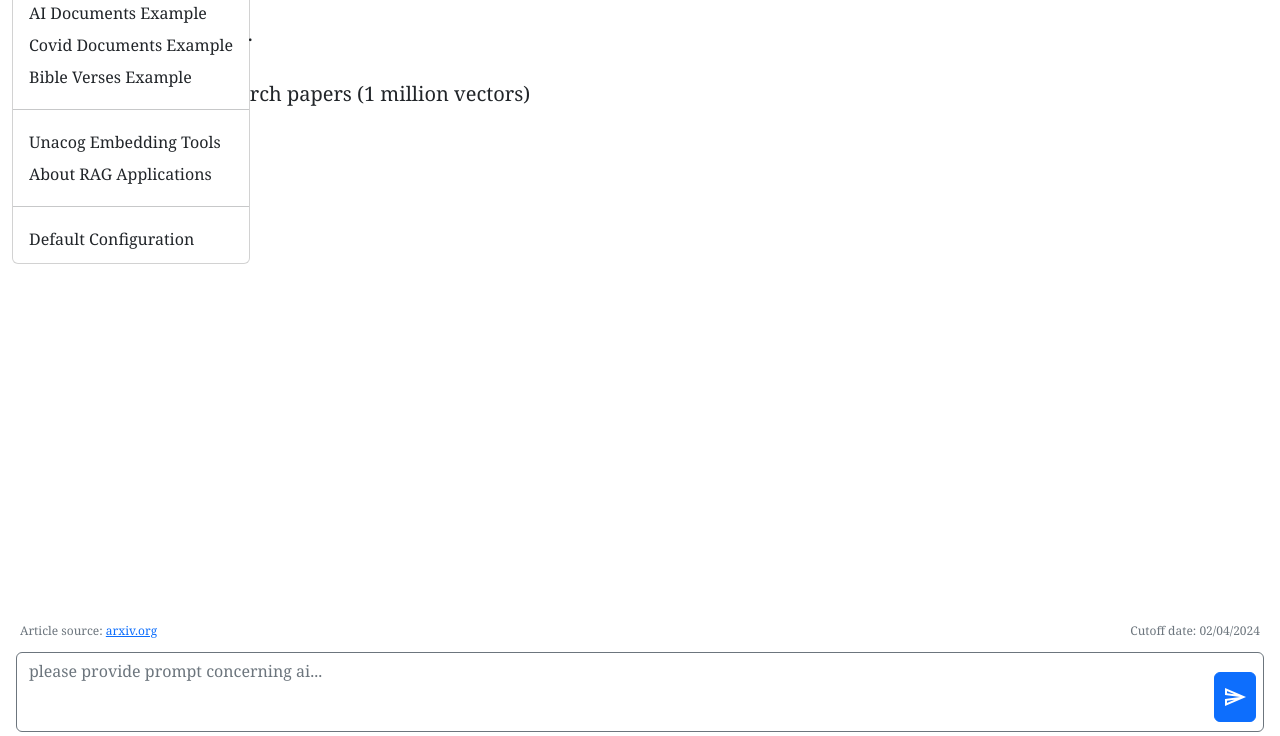
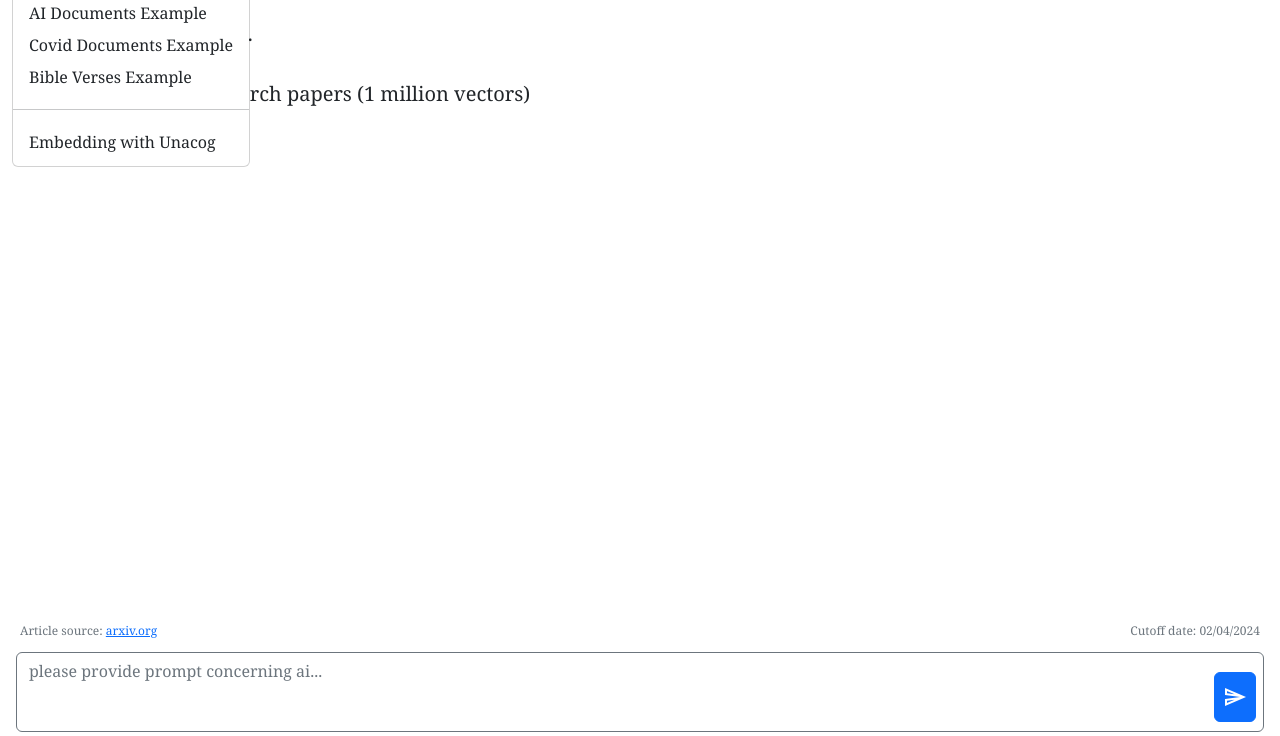
Before and after one commit to Mal402/unacogdemo, a plain HTML site: page public/aiarchive/index.html in a window 1280 px wide. Both pictures are taken after a click on the button "AI Papers". Shown: the part 64-800 px from the top of the page. Drawn offline with nearby package versions, Linux system fonts and the light colour scheme.

Commit message:
menu changes

```diff
--- a/public/aiarchive/index.html
+++ b/public/aiarchive/index.html
@@ -63,12 +63,7 @@
           <li>
             <hr>
           </li>
-          <li><a class="dropdown-item" href="https://unacog.com/embedding">Unacog Embedding Tools</a></li>
-          <li><a class="dropdown-item" href="/">About RAG Applications</a></li>
-          <li>
-            <hr>
-          </li>
-          <li><a class="reset_template_options_button dropdown-item " href="#reset">Default Configuration</a></li>
+          <li><a class="dropdown-item" href="https://unacog.com/embedding">Embedding with Unacog</a></li>
         </ul>
       </div>
       <div class="d-flex flex-column flex-lg-row">
@@ -195,6 +190,8 @@
           </div>
         </div>
         <div class="modal-footer">
+          <button class="reset_template_options_button btn btn-secondary">Default</button>
+          &nbsp;
           <button type="button" class="btn btn-secondary" data-bs-dismiss="modal">Close</button>
         </div>
       </div>
```
Also changed, not shown: public/bible/index.html (+3 -6 lines), public/covid/index.html (+9 -10 lines).
